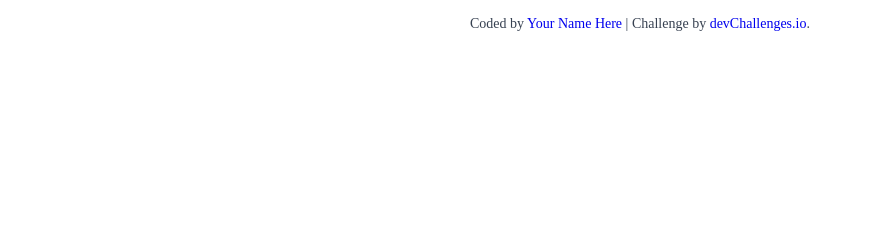
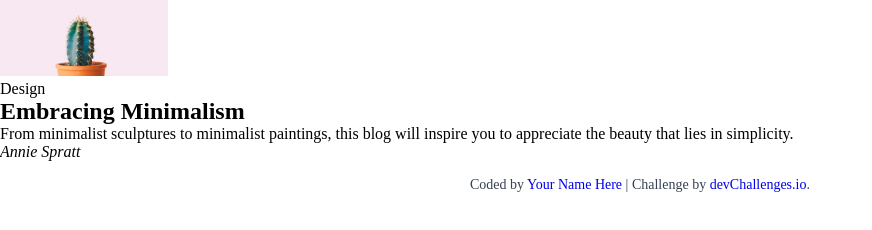
Before and after one commit to alfinmanoj/MINIMAL-BLOG-CARD, a plain HTML site: page index.html in a window 1280 px wide. Shown: the whole page, without its empty margins (0-872 px from the left). Drawn offline with Linux system fonts and the light colour scheme.

Commit message:
feat: add semantic HTML structure for blog card component

```diff
--- a/index.html
+++ b/index.html
@@ -38,19 +38,27 @@
     </style>
   </head>
   <body>
-    <!-- Design
+    <main>
+      <article class="blog-container">
+        <figure class="blog-img">
+          <img src="/resources/Cactus@2x.jpg" alt="A green cactus plant">
+        </figure>
 
-  Embracing Minimalism
-
-  From minimalist sculptures to minimalist paintings, this blog will inspire you to appreciate the beauty that lies in simplicity.
-
-  Annie Spratt -->
-
-    <div class="author-info">
+        <section class="blog-content">
+          <span>Design</span>
+          <h2 class="blog-title">Embracing Minimalism</h2>
+          <p class="description">From minimalist sculptures to minimalist paintings, this blog will inspire you to appreciate the beauty that lies in simplicity.</p>
+        </section>
+        <footer>
+          <address>Annie Spratt</address>
+        </footer>
+      </article>
+    </main>
+    <footer class="author-info">
       Coded by <a href="#">Your Name Here</a> | Challenge by
       <a href="https://www.devchallenges.io?ref=challenge" target="_blank"
         >devChallenges.io</a
       >.
-    </div>
+    </footer>
   </body>
 </html>
```
